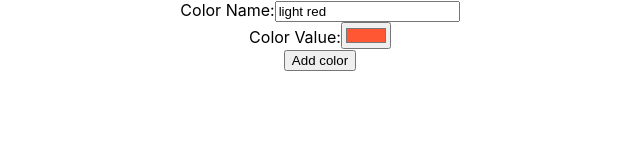
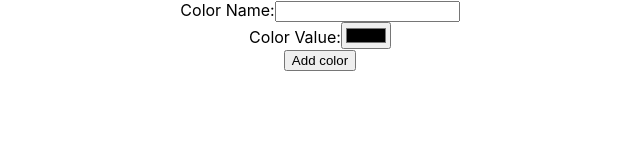
Before and after one commit to jlh040/react-router-color-factory, a React (Create React App) app: page /colors/new in a window 1280 px wide. Shown: the top 160 px of the page, without its empty margins (320-960 px from the left). Built offline with nearby package versions, Linux system fonts and the light colour scheme.

Commit message:
set the new color form inputs to be empty

```diff
--- a/src/NewColorForm.js
+++ b/src/NewColorForm.js
@@ -4,8 +4,8 @@ import { useHistory } from 'react-router-dom';
 const NewColorForm = ({ setColors }) => {
   const history = useHistory();
   const initialState = {
-    name: 'light red',
-    colorVal: '#ff5733'
+    name: '',
+    colorVal: ''
   };
   const [formData, setFormData] = useState(initialState);
   const handleChange = e => {
```
